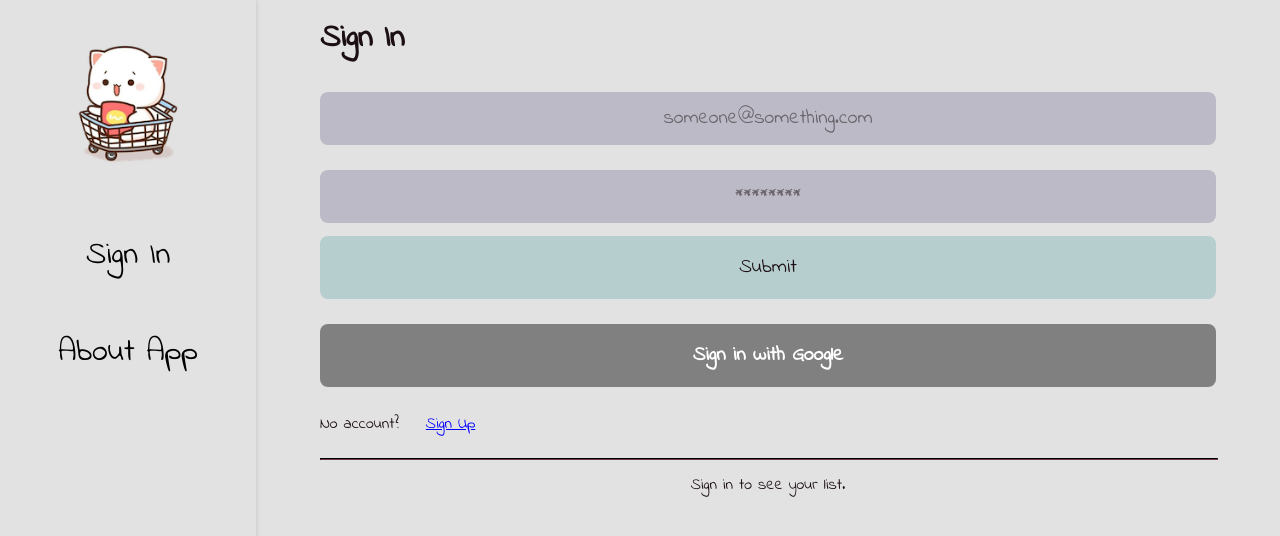
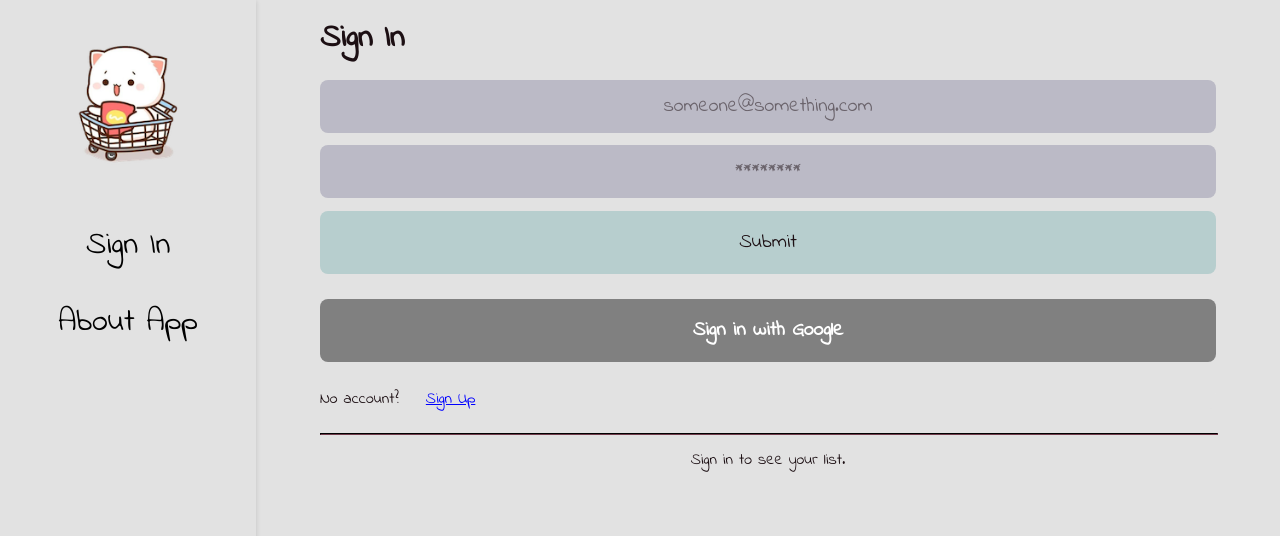
Before and after one commit to sjs-code-foundry/shopping-list, a website built with Vite: page index.html in a window 1280 px wide. Both pictures are taken after a click on the button "Sign In". Shown: the top 536 px of the page. Built offline with nearby package versions, Linux system fonts and the light colour scheme; no server answers.

Commit message:
style: Fix spacing of links
Give links spacings appropriate to their areas

```diff
--- a/index.css
+++ b/index.css
@@ -41,6 +41,10 @@ img {
 }
 
 /* Tab Settings */
+
+#sect-account input {
+    margin: 0 0 0.625em 0;
+}
 
 #sect-account #account-sw-line {
     display: flex;
@@ -173,6 +177,7 @@ ul {
     .header ul {
         margin: 0;
         padding: 0;
+        gap: 0;
         list-style: none;
         overflow: hidden;
         background-color: var(--color-background);
@@ -296,6 +301,7 @@ ul {
     .header ul {
         margin: 0;
         padding: 0;
+        gap: 0;
         list-style: none;
         overflow: hidden;
         background-color: var(--color-background);
```
Also changed, not shown: README.md.
